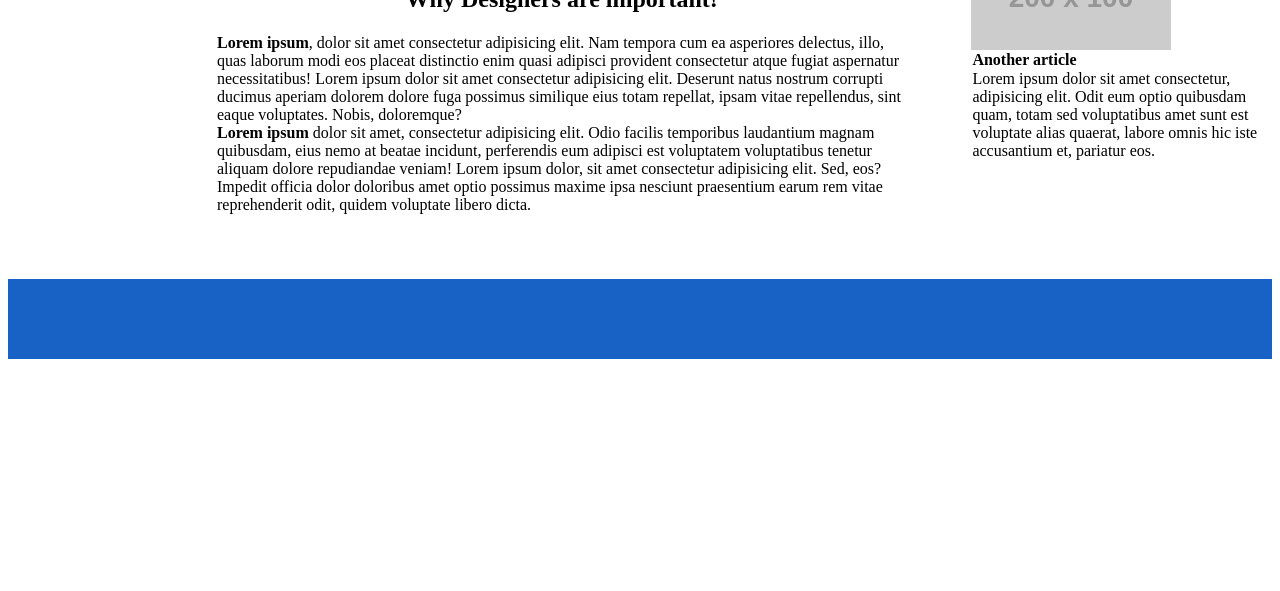
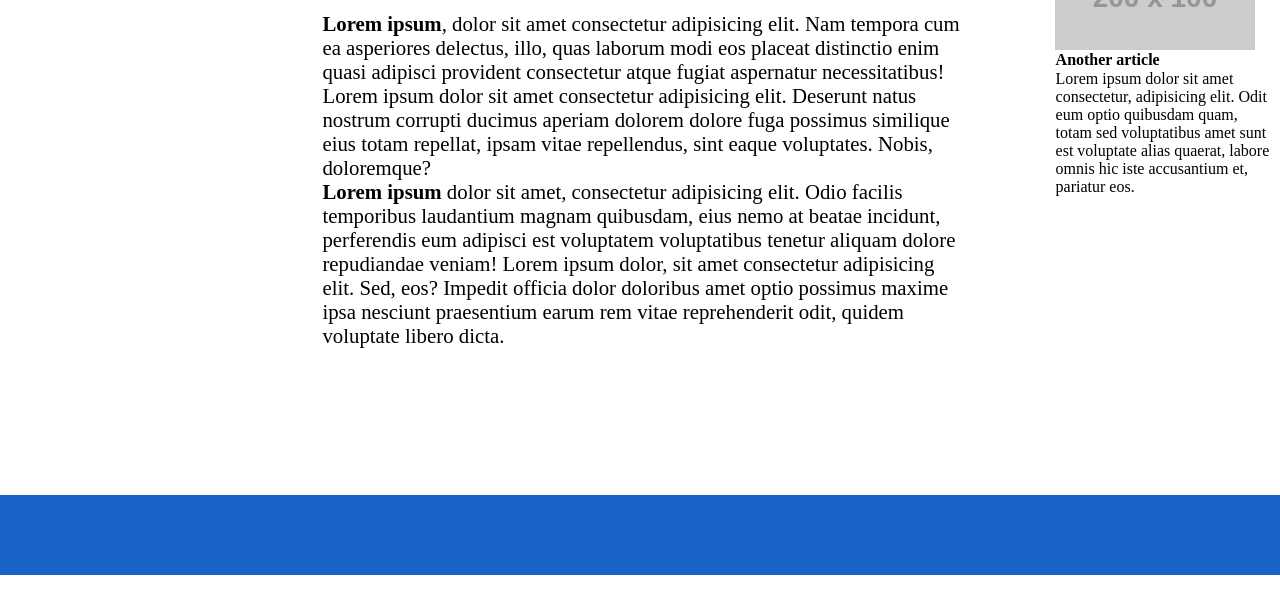
Before and after one commit to MatthewHufft/day-2, a plain HTML site: page index.html in a window 1280 px wide. Shown: the part 225-816 px from the top of the page. Drawn offline with Linux system fonts and the light colour scheme; placeholder pictures from the web are drawn by us.

Commit message:
fixed footer, spaced content

```diff
--- a/index.html
+++ b/index.html
@@ -10,8 +10,7 @@
     <h1>Hey there I have a cool site</h1>
   </header>
   <main>
-    <div class="empty-space"></div>
-
+    <div class="spacer"></div>
     <article class="article-container">
       <h2 class="text-center">Why Designers are important!</h2>
         <p class=""><strong>Lorem ipsum</strong>, dolor sit amet consectetur adipisicing elit. Nam tempora cum ea asperiores delectus, illo, quas laborum modi eos placeat distinctio enim quasi adipisci provident consectetur atque fugiat aspernatur necessitatibus! Lorem ipsum dolor sit amet consectetur adipisicing elit. Deserunt natus nostrum corrupti ducimus aperiam dolorem dolore fuga possimus similique eius totam repellat, ipsam vitae repellendus, sint eaque voluptates. Nobis, doloremque?
--- a/style.css
+++ b/style.css
@@ -1,7 +1,22 @@
+body {
+  position: relative;
+  min-height: 100vh;
+}
+
 .header {
   display: flex;
   justify-content: center;
   font-size: 1.5em;
+  width: 100%;
+}
+
+.footer {
+  height:5em;
+  position: fixed;
+  left: 0;
+  bottom: 0;
+  width: 100%;
+
 }
 
 p{
@@ -15,9 +30,6 @@ h4 {
   background-color: rgb(23, 98, 196);
 }
 
-.footer {
-  height:5em;
-}
 
 main {
   display: flex;
@@ -27,7 +39,8 @@ main {
   display:flex;
   flex-direction: column;
   margin: 1em 1em 1em 10em;
-  padding: 3em;
+  padding: 0em 3em;
+  font-size: 1.3em;
 }
 
 .text-center {
@@ -37,3 +50,7 @@ main {
 .aside-container {
   margin-top: 3em;
 }
+
+.spacer {
+  width: 20vw;
+}
```
